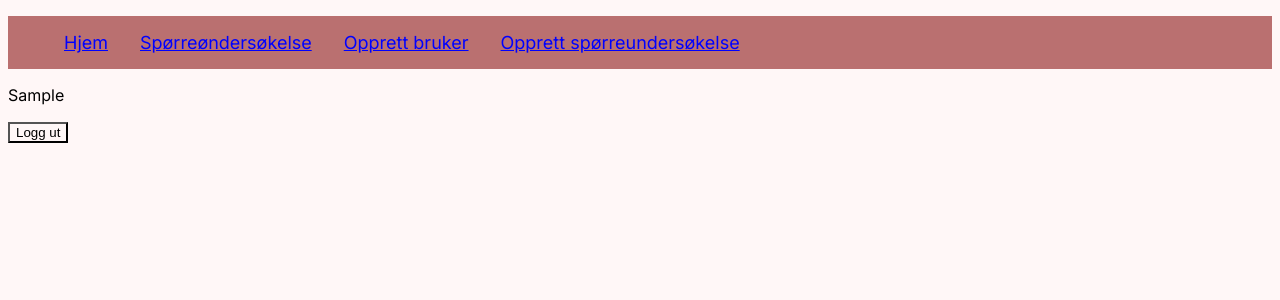
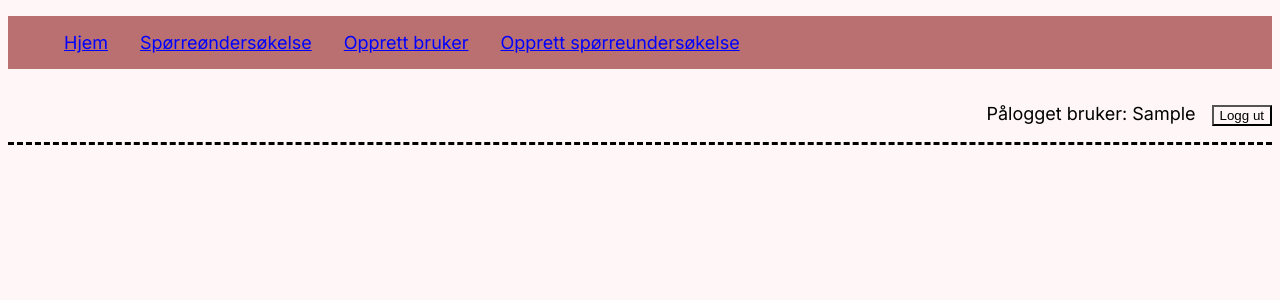
Before and after one commit to Cryxen/next-api-oblig, a Next.js app: page / in a window 1280 px wide. Both pictures are taken after typing "Sample", "name@example.com" into the empty fields and a click on the button "Lag bruker". Shown: the top 300 px of the page. Built offline with nearby package versions, Linux system fonts and the light colour scheme; no server answers.

Commit message:
simple css styling

```diff
--- a/src/app/components/LoggedOnUser.js
+++ b/src/app/components/LoggedOnUser.js
@@ -69,13 +69,15 @@ const LoggedOnUser = () => {
   };
   if (loggedOnUser) {
     return (
-      <>
-        <p>{loggedOnUser}</p>
+      <div className="loggedOnUserComponent">
+        <p>Pålogget bruker: {loggedOnUser}</p>
         <button onClick={logout}>Logg ut</button>
-      </>
+      </div>
+
     );
   } else {
     return (
+      <div className="loggedOnUserComponent">
       <form onSubmit={handleSubmit}>
         <div>{validationError ? JSON.stringify(validationError) : null}</div>
         <label htmlFor="usernameInput">Brukernavn: </label>
@@ -88,6 +90,8 @@ const LoggedOnUser = () => {
         <input type="email" onChange={handleEmailInput} name="emailInput" />
         <button type="submit">Lag bruker</button>
       </form>
+      </div>
+
     );
   }
 };
--- a/src/app/globals.scss
+++ b/src/app/globals.scss
@@ -1,4 +1,5 @@
 @use './styling/navigation.scss';
 @use './styling/poll.scss';
 @use './styling/createNewPoll.scss';
+@use './styling/loggedOnUserComponent.scss';
 * {background-color: rgb(255, 247, 247);}
--- /dev/null
+++ b/src/app/styling/loggedOnUserComponent.scss
@@ -0,0 +1,15 @@
+.loggedOnUserComponent {
+    display: flex;
+    flex-direction: row;
+    align-items: flex-end;
+    justify-content: flex-end;
+
+    p {
+        font-size: large;
+    }
+    button {
+        margin-bottom: 1rem;
+        margin-left: 1rem;
+    }
+    border-bottom-style: dashed;
+}
```
